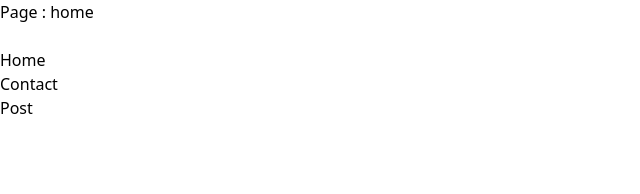
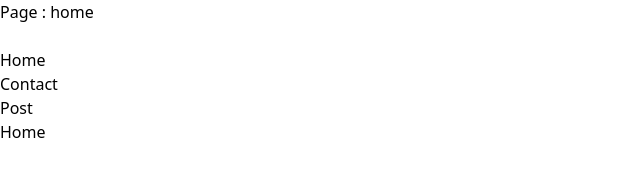
Before and after one commit to SIDIDEV1/react-js-grafikart, a React (Vite) app: page / in a window 1280 px wide. Shown: the top 194 px of the page, without its empty margins (0-640 px from the left). Built offline with nearby package versions, Linux system fonts and the light colour scheme.

Commit message:
Pages with react

```diff
--- a/src/App.jsx
+++ b/src/App.jsx
@@ -1,14 +1,38 @@
 import {useHashNavigation} from "./components/hooks/useHashNavigation.js";
+import {Home} from "./components/pages/Home.jsx";
+import {Single} from "./components/pages/Single.jsx";
+import {Contact} from "./components/pages/Contact.jsx";
+import {NotFound} from "./components/pages/NotFound.jsx";
 
 function App() {
     const {page} = useHashNavigation()
+
+    const pageContent = getPageContent(page)
+
     return <div>
         Page : {page}
         <p></p><br/>
         <a href="#">Home</a><br/>
         <a href="#contact">Contact</a><br/>
         <a href="#post">Post</a><br/>
+
+        {pageContent}
     </div>
 }
 
+
+function getPageContent(page) {
+    switch (page) {
+        case 'home' :
+            return <Home/>;
+        case 'post' :
+            return <Single/>
+        case 'contact' :
+            return <Contact/>
+        default:
+            return <NotFound page={page}/>
+    }
+
+}
+
 export default App
--- /dev/null
+++ b/src/components/pages/Contact.jsx
@@ -0,0 +1,5 @@
+export function Contact() {
+    return <div>
+        <p>Contact</p>
+    </div>
+}
--- /dev/null
+++ b/src/components/pages/Home.jsx
@@ -0,0 +1,5 @@
+export function Home() {
+    return <div>
+        <p>Home</p>
+    </div>
+}
--- /dev/null
+++ b/src/components/pages/NotFound.jsx
@@ -0,0 +1,10 @@
+export function NotFound({page}) {
+
+    return <>
+        <p>Page introuvable</p>
+        <p>
+            Page demandée "{page}" n'existe pas
+        </p>
+    </>
+
+}
--- /dev/null
+++ b/src/components/pages/Single.jsx
@@ -0,0 +1,5 @@
+export function Single() {
+    return <div>
+        <p>Single</p>
+    </div>
+}
```
